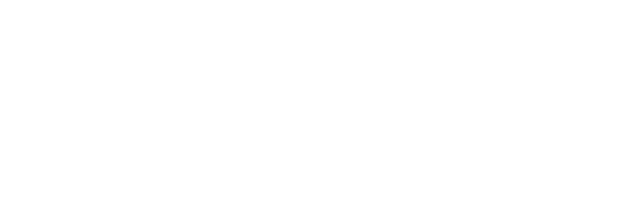
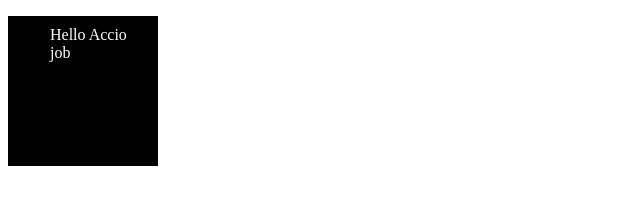
Before and after one commit to acciojob/hello-acciojob-mohdminhaj12w33-dot, a website: page main.html in a window 1280 px wide. Shown: the whole page, without its empty margins (0-640 px from the left). Drawn offline with Linux system fonts and the light colour scheme.

Commit message:
created a submission

```diff
--- a/main.html
+++ b/main.html
@@ -8,6 +8,11 @@
 
 <body>
 	<!-- the entire body must be written by student -->
+	<main class="accio" id="job">
+		<p class="hello-accio">Hello Accio job</p>
+	</main>
+
+
     <script type="text/javascript" src="./script.js">
 </script>
 
--- a/styles.css
+++ b/styles.css
@@ -1,2 +1,12 @@
 
 /* Your CSS Code here. */
+main{
+	width:150px;
+	height:150px;
+	background-color:black;
+}
+.hello-accio{
+	color:white;
+	margin-left:32px;
+	padding:10px;
+}
```
